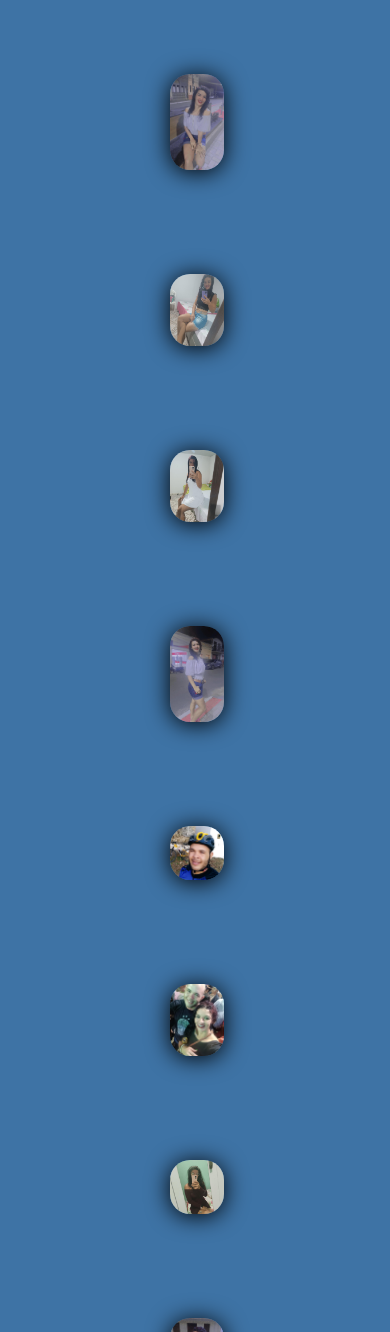
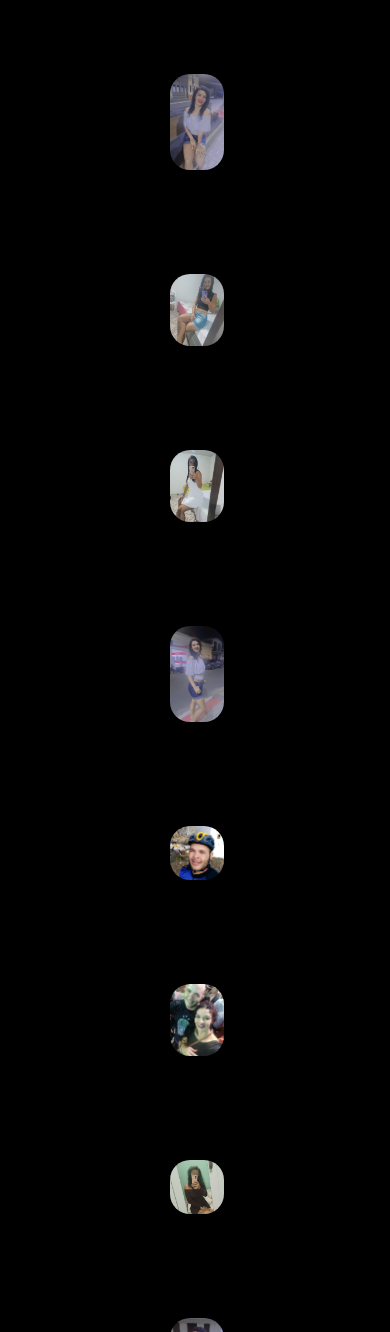
Before and after one commit to carlosjosealves/Galeria.github.io, a plain HTML site: page index.html in a window 390 px wide. Shown: the part 668-2000 px from the top of the page. Drawn offline with Linux system fonts and the light colour scheme.

Commit message:
mudança simples

```diff
--- a/css/style.css
+++ b/css/style.css
@@ -13,6 +13,11 @@
      padding: 20px;
 
      height: 300px;
+ }
+
+ .principal {
+     justify-content: center;
+     align-items: center;
  }
 
  .fotos {
@@ -63,3 +68,13 @@
  footer img {
      width: 20%;
  }
+
+ @media screen and (max-width: 480px) {
+     .galeria {
+         display: block;
+     }
+
+     body {
+         background: #000000;
+     }
+ }
--- a/index.html
+++ b/index.html
@@ -15,6 +15,7 @@
 <body>
     <h1>Galeria de Fotos Favoritas</h1>
     <h3>Galeria de Fotos de Recordações que Ficaram Marcadas... </h3>
+    <main class="principal">
         <div class="galeria">
             <img class="fotos" src="img/img1.jpg" alt="imagen">
             <img class="fotos" src="img/img2.jpg" alt="imagen">
@@ -38,9 +39,8 @@
                 frameborder="0"
                 allow="accelerometer; autoplay; clipboard-write; encrypted-media; gyroscope; picture-in-picture; web-share"
                 allowfullscreen></iframe>
-
-
         </div>
+    </main>
     <footer>
         <img src="img/logo3.png" alt="Logotipo">
         <p>&copy; Desenvolvido por Carlos José Alves Pereira.</p>
```
Lines whose indentation alone changed are shown as unchanged.
